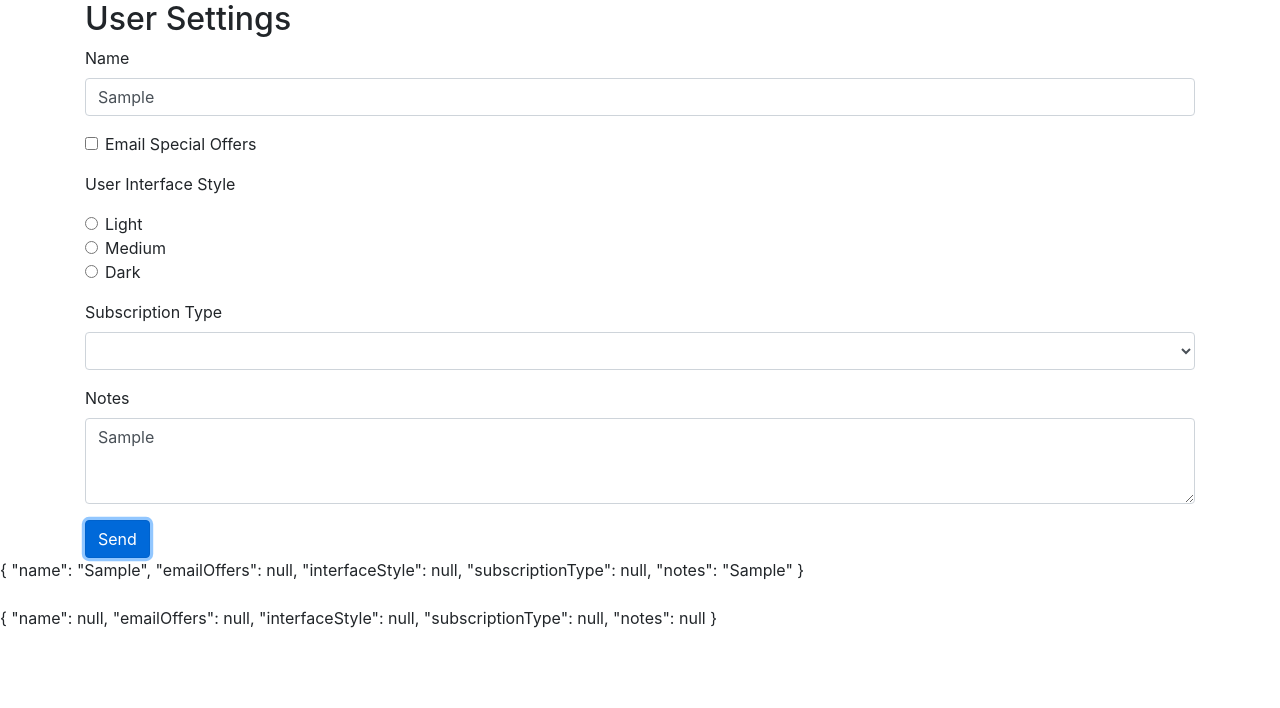
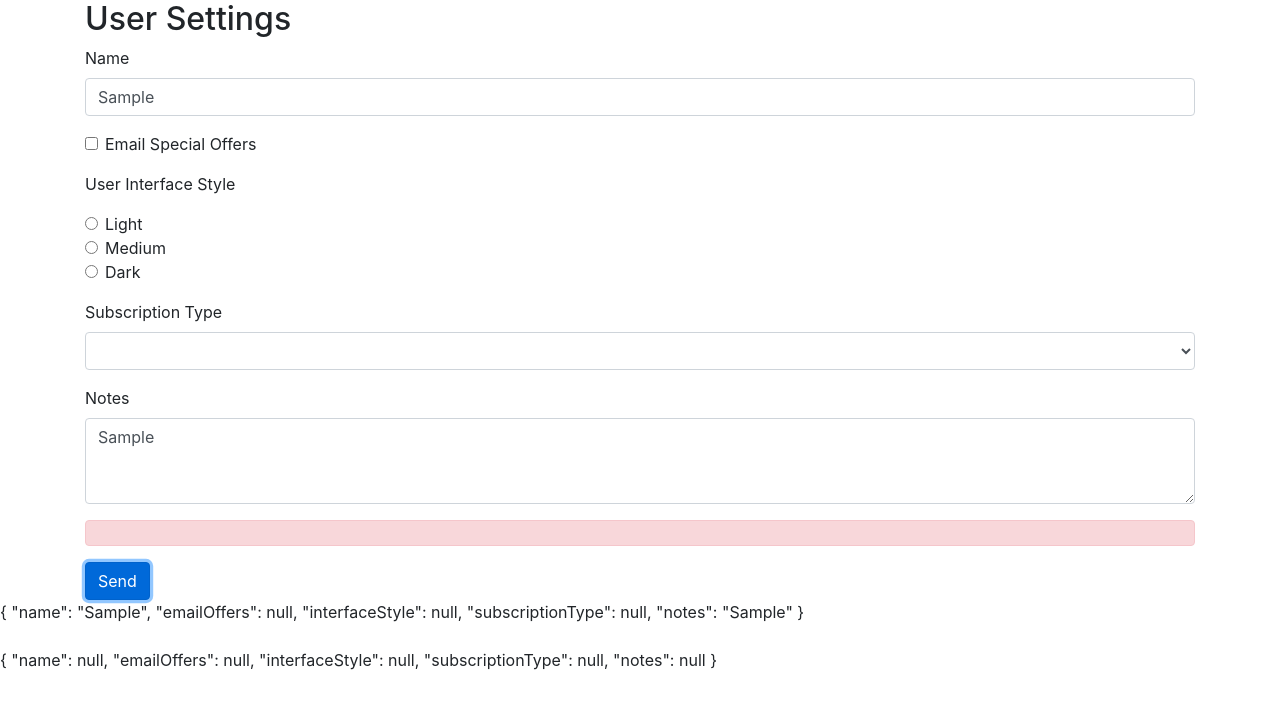
Before and after one commit to santoshkarpe/ps-demo, an Angular app: page / in a window 1280 px wide. Both pictures are taken after typing "Sample", "Sample" into the empty fields and a click on the button "Send". Shown: the top 708 px of the page. Built offline with nearby package versions, Linux system fonts and the light colour scheme; no server answers.

Commit message:
Posting a form and handling post errors

```diff
--- /dev/null
+++ b/src/app/data/data.service.ts
@@ -0,0 +1,24 @@
+import { Injectable } from '@angular/core';
+import { UserSettings } from './user-setting';
+import { Observable, of } from 'rxjs';
+import { HttpClient } from '@angular/common/http';
+
+@Injectable({
+  providedIn: 'root'
+})
+export class DataService {
+
+  constructor(private http: HttpClient) { }
+
+  getSubscriptionTypes(): Observable<string[]> {
+    return of(['Monthly', 'Annual', 'Lifetime']);
+  }
+
+  postUserSettingsForm(userSettings: UserSettings) : Observable<any> {
+
+    // https://putsreq.com/
+    return this.http.post('https://putsreq.com/L4vCjI5szf4dC8ijBYNs', userSettings);
+
+    //return of(userSettings);
+  }
+}
--- a/src/app/user-seting-form/user-seting-form.component.html
+++ b/src/app/user-seting-form/user-seting-form.component.html
@@ -63,6 +63,11 @@
                   rows="3" [(ngModel)]="userSettings.notes"></textarea>
       </div>
 
+      <div [hidden]="!postError"
+          class="alert alert-danger">
+          {{ postErrorMessage }}
+      </div>
+
     <button class="btn btn-primary">Send</button>
   </form>
 </div>
--- a/src/app/user-seting-form/user-seting-form.component.ts
+++ b/src/app/user-seting-form/user-seting-form.component.ts
@@ -1,6 +1,7 @@
 import { Component, OnInit } from '@angular/core';
 import { UserSettings } from '../data/user-setting';
 import { NgForm, NgModel } from '@angular/forms';
+import { DataService } from '../data/data.service';
 
 @Component({
   selector: 'app-user-seting-form',
@@ -18,8 +19,10 @@ export class UserSetingFormComponent implements OnInit {
   };
 
   userSettings : UserSettings = { ...this.originalUserSettings };
+  postError = false;
+  postErrorMessage = '';
 
-  constructor() { }
+  constructor(private dataService: DataService) { }
 
   ngOnInit() {
   }
@@ -29,8 +32,24 @@ export class UserSetingFormComponent implements OnInit {
   }
 
   onSubmit(myForm: NgForm) {
-    console.log('In onSubmit - '+ myForm.valid )
+    console.log('In onSubmit - '+ myForm.valid );
+    if (myForm.valid) {
+      this.dataService.postUserSettingsForm(this.userSettings).subscribe(
+        result => console.log('success: ', result),
+        //error => console.log('error: ', error),
+        error => this.onHttpError(error)
+      );
+    }
+    else {
+      this.postError = true;
+      this.postErrorMessage = "Please fix the above errors"
+    }
+  }
 
+  onHttpError(errorResponse: any) {
+    console.log('error: ', errorResponse);
+    this.postError = true;
+    this.postErrorMessage = errorResponse.error.errorMessage;
   }
 
 }
```
Also changed, not shown: src/app/app.module.ts (+6 -2 lines).
